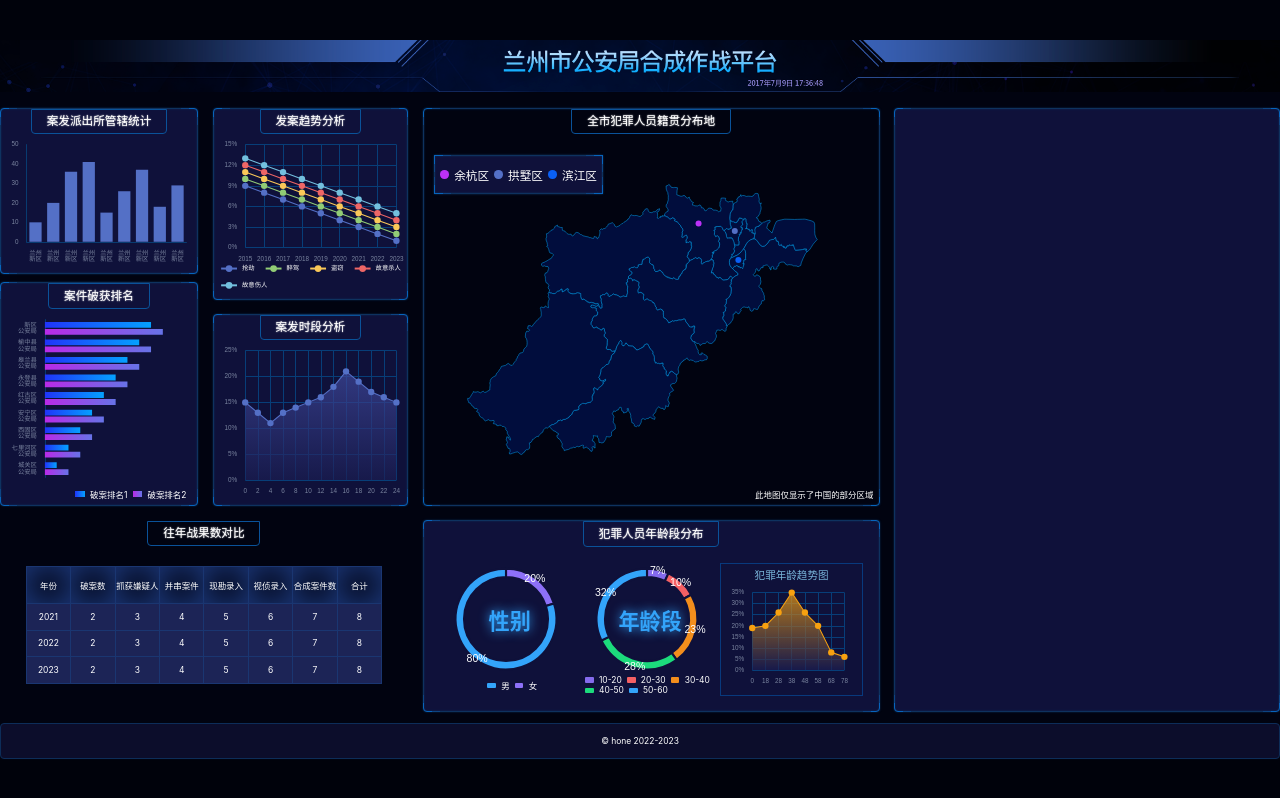
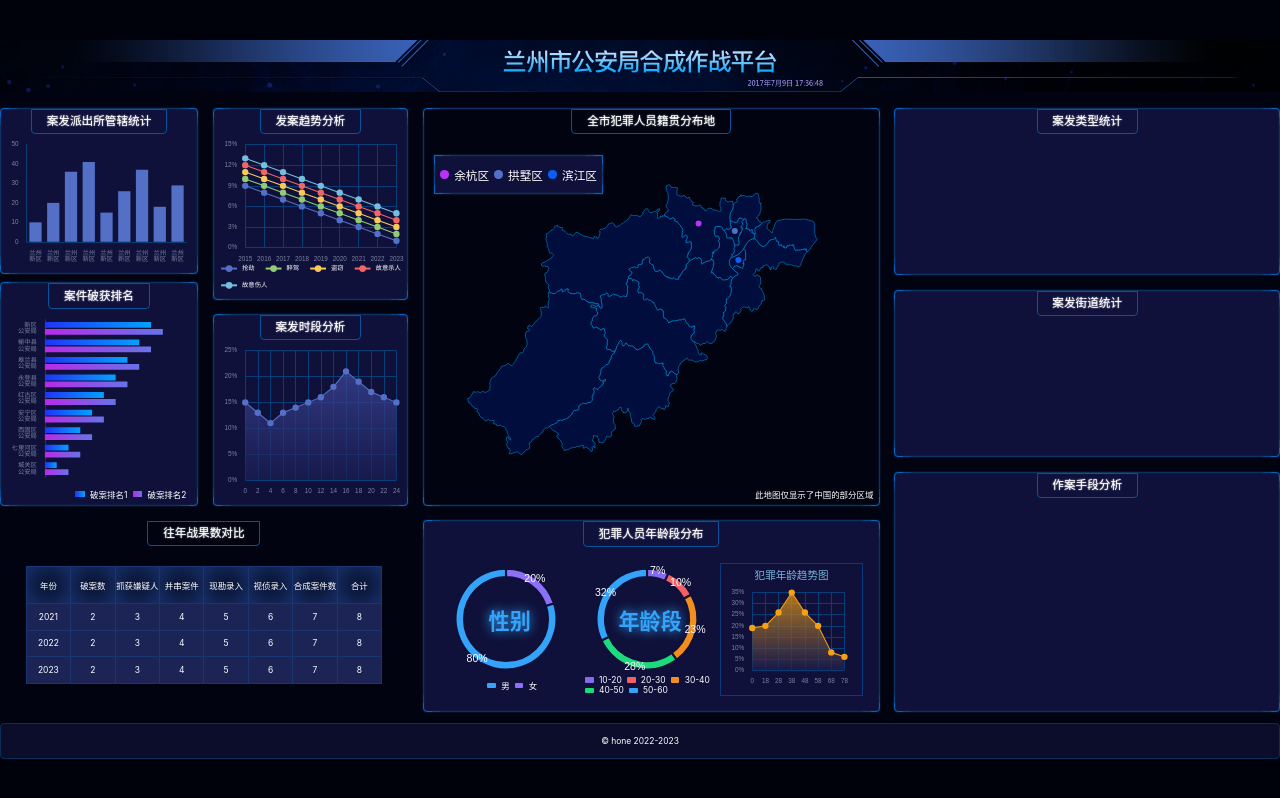
Before and after one commit to shyhhh/big-screen, a React (Vite) app: page /#/ in a window 1280 px wide. Built offline with nearby package versions, Linux system fonts and the light colour scheme.

Commit message:
布局 chart 10 11 12 13

```diff
--- a/src/pages/home.scss
+++ b/src/pages/home.scss
@@ -91,7 +91,23 @@
 		}
 
 		> .section5 {
+			display: flex;
+			flex-direction: column;
+			justify-content: space-between;
+
 			grid-area: box5;
+
+			> .row1 {
+				height: px(317);
+			}
+
+			> .row2 {
+				height: px(317);
+			}
+
+			> .row3 {
+				height: px(455);
+			}
 		}
 
 		.管辖统计,
@@ -100,7 +116,10 @@
 		.案发时段,
 		.战果,
 		.籍贯,
-		.年龄段 {
+		.年龄段,
+		.案发类型,
+		.案发街道,
+		.作案手段 {
 			display: flex;
 			flex-direction: column;
 			align-items: center;
@@ -115,6 +134,12 @@
 				line-height: px(24);
 				text-shadow: 0 0 px(3) white;
 				font-size: px(22);
+			}
+
+			.charts {
+				display: flex;
+				flex: 1;
+				width: 100%;
 			}
 
 			.chart {
@@ -134,10 +159,7 @@
 			height: px(363);
 
 			> .charts {
-				display: flex;
-				flex: 1;
 				padding: px(30);
-				width: 100%;
 			}
 
 			&-图1,
--- a/src/pages/home.tsx
+++ b/src/pages/home.tsx
@@ -1,4 +1,4 @@
-import React, { useEffect, useRef } from 'react'
+import React from 'react'
 import './home.scss'
 import headerBg from '../images/header.png'
 import { Chart1 } from '../components/chart-1'
@@ -39,7 +39,19 @@
             </div>
           </div>
         </section>
-        <section className="bordered section5"></section>
+        <section className="section5">
+          <div className="bordered row1 案发类型">
+            <h2>案发类型统计</h2>
+            <div className="charts"></div>
+          </div>
+          <div className="bordered row2 案发街道">
+            <h2>案发街道统计</h2>
+            <div className="charts"></div>
+          </div>
+          <div className="bordered row3 作案手段">
+            <h2>作案手段分析</h2>
+          </div>
+        </section>
       </main>
       <footer>&copy; hone 2022-{year}</footer>
     </div>
```
